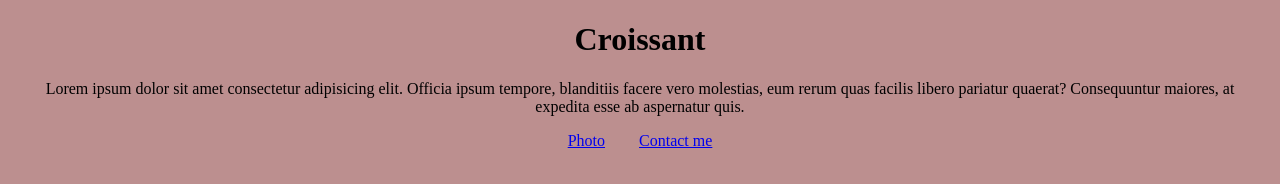
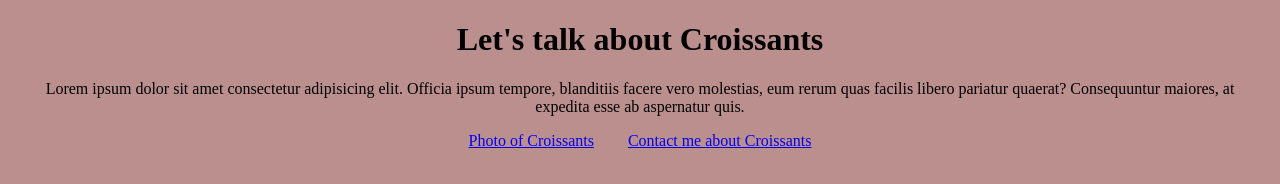
Before and after one commit to MMLaw95/Croissant, a plain HTML site: page index.html in a window 1280 px wide. Drawn offline with Linux system fonts and the light colour scheme.

Commit message:
Added seo

```diff
--- a/index.html
+++ b/index.html
@@ -4,11 +4,12 @@
     <meta charset="UTF-8" />
     <meta http-equiv="X-UA-Compatible" content="IE=edge" />
     <meta name="viewport" content="width=device-width, initial-scale=1.0" />
+    <meta name="description" content="Talk about, eat, and order Croissants" />
     <link rel="stylesheet" href="/css/style.css" />
-    <title>Homepage</title>
+    <title>Eat Croissants</title>
   </head>
   <body>
-    <h1>Croissant</h1>
+    <h1>Let's talk about Croissants</h1>
     <p>
       Lorem ipsum dolor sit amet consectetur adipisicing elit. Officia ipsum
       tempore, blanditiis facere vero molestias, eum rerum quas facilis libero
@@ -16,8 +17,16 @@
       quis.
     </p>
     <footer>
-      <a href="/photo.html" class="pages">Photo</a>
-      <a href="/contact.html" class="pages">Contact me</a>
+      <a
+        href="/photo.html"
+        class="pages"
+        alt="delicious warm crispy croissants"
+        title="plate of croissants"
+        >Photo of Croissants</a
+      >
+      <a href="/contact.html" class="pages" title="Let's chat"
+        >Contact me about Croissants</a
+      >
     </footer>
   </body>
 </html>
```
Also changed, not shown: contact.html (+17 -6 lines), photo.html (+9 -4 lines).
